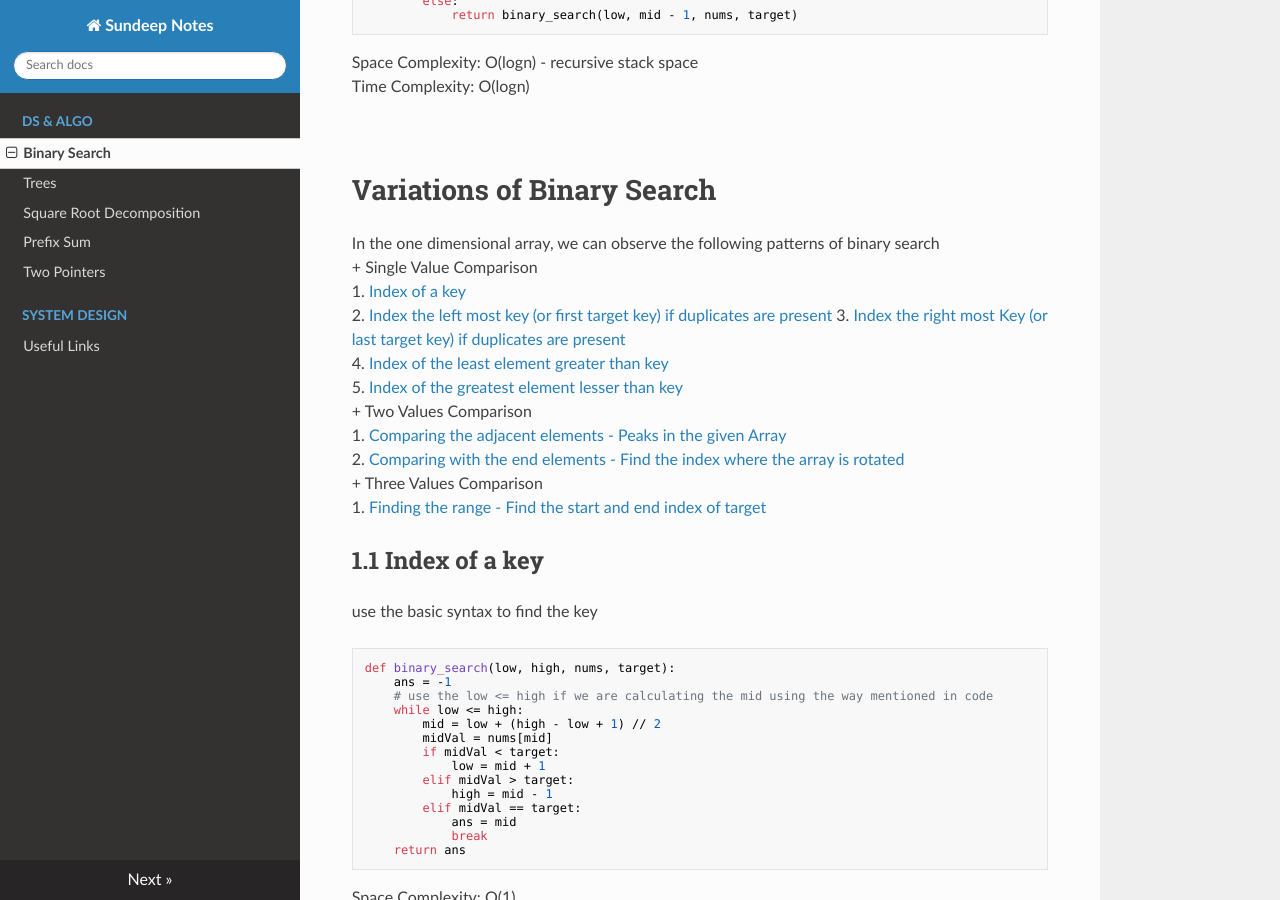
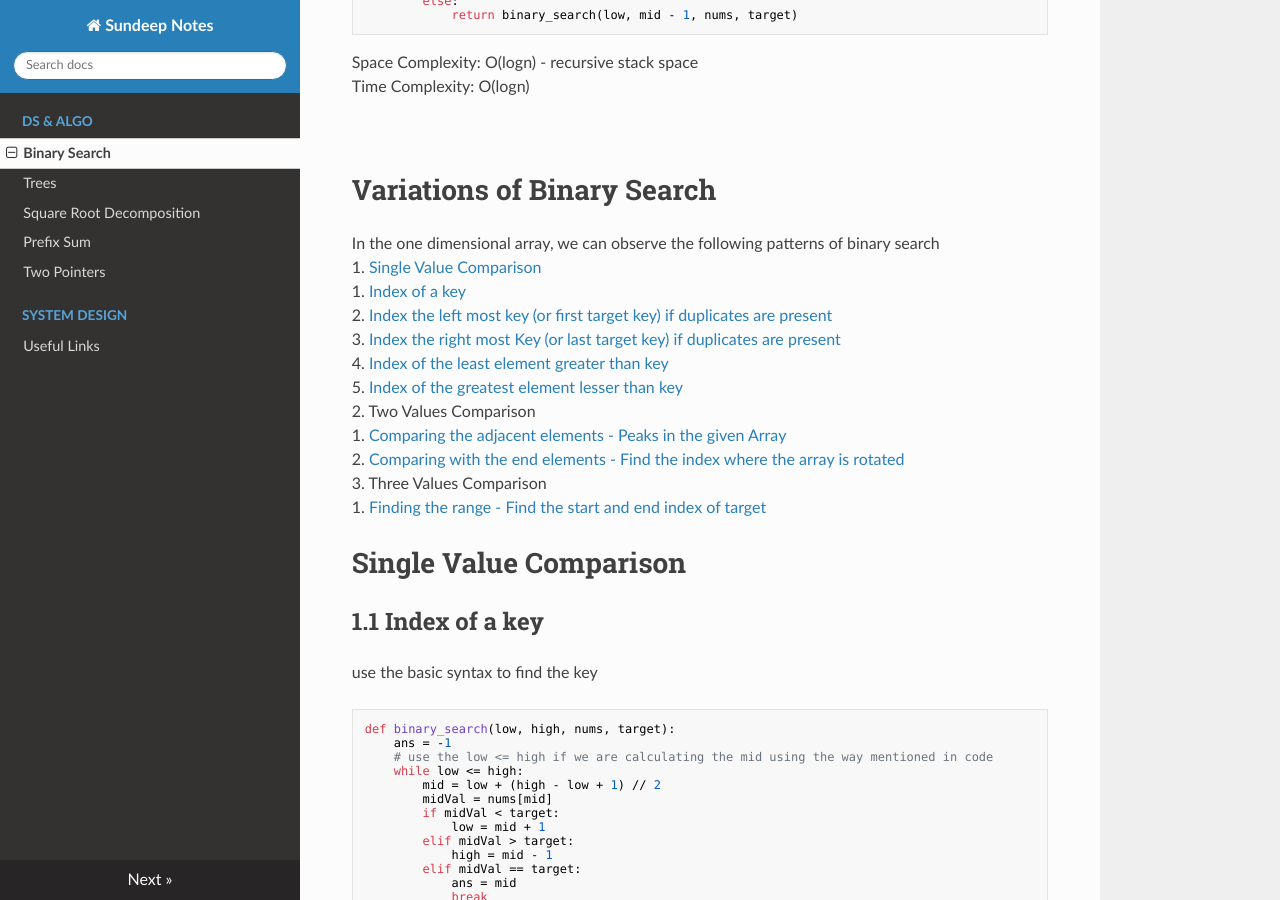
Before and after one commit to gsundeep-tech/notes, an MkDocs documentation site: the page built from docs/ds_and_algo/binary_search.md, in a window 1280 px wide and 900 px high, scrolled down 820 px. Built offline with MkDocs 1.6.1, drawn with Linux system fonts in a browser that asks for light colours; nearby versions of some CDN libraries.

Commit message:
Updating the list

```diff
--- a/docs/ds_and_algo/binary_search.md
+++ b/docs/ds_and_algo/binary_search.md
@@ -49,19 +49,19 @@ Time Complexity: O(logn)
 
 # Variations of Binary Search
 In the one dimensional array, we can observe the following patterns of binary search
-+ Single Value Comparison
-   1. [Index of a key](#11-index-of-a-key)
-   2. [Index the left most key (or first target key) if duplicates are present](#12-index-the-left-most-key-or-first-target-key-if-duplicates-are-present)
-   3. [Index the right most Key (or last target key) if duplicates are present](#13-index-the-right-most-key-or-last-target-key-if-duplicates-are-present)
-   4. [Index of the least element greater than key](#14-index-of-the-least-element-greater-than-key)
-   5. [Index of the greatest element lesser than key](#15-index-of-the-greatest-element-lesser-than-key)
-+ Two Values Comparison
-   1. [Comparing the adjacent elements - Peaks in the given Array](#21-get-any-peak-in-the-array)
-   2. [Comparing with the end elements - Find the index where the array is rotated](#22-find-the-index-where-array-is-rotated)
-+ Three Values Comparison
-   1. [Finding the range - Find the start and end index of target](#31-finding-the-range-of-the-target)
+1. [Single Value Comparison](#single-value-comparison)
+    1. [Index of a key](#11-index-of-a-key)
+    2. [Index the left most key (or first target key) if duplicates are present](#12-index-the-left-most-key-or-first-target-key-if-duplicates-are-present)
+    3. [Index the right most Key (or last target key) if duplicates are present](#13-index-the-right-most-key-or-last-target-key-if-duplicates-are-present)
+    4. [Index of the least element greater than key](#14-index-of-the-least-element-greater-than-key)
+    5. [Index of the greatest element lesser than key](#15-index-of-the-greatest-element-lesser-than-key)
+2. Two Values Comparison
+    1. [Comparing the adjacent elements - Peaks in the given Array](#21-get-any-peak-in-the-array)
+    2. [Comparing with the end elements - Find the index where the array is rotated](#22-find-the-index-where-array-is-rotated)
+3. Three Values Comparison
+    1. [Finding the range - Find the start and end index of target](#31-finding-the-range-of-the-target)
 
-
+# Single Value Comparison
 ## 1.1 Index of a key
 
 use the basic syntax to find the key
```
